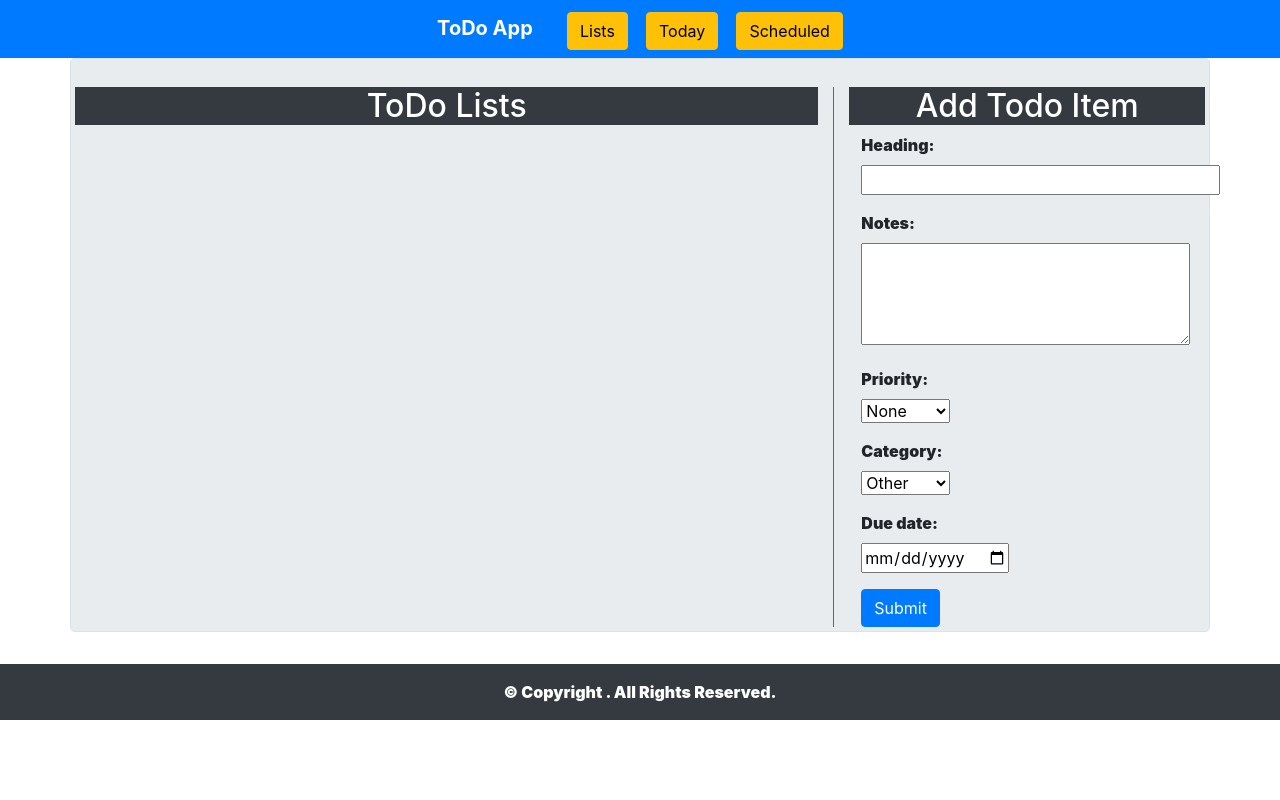
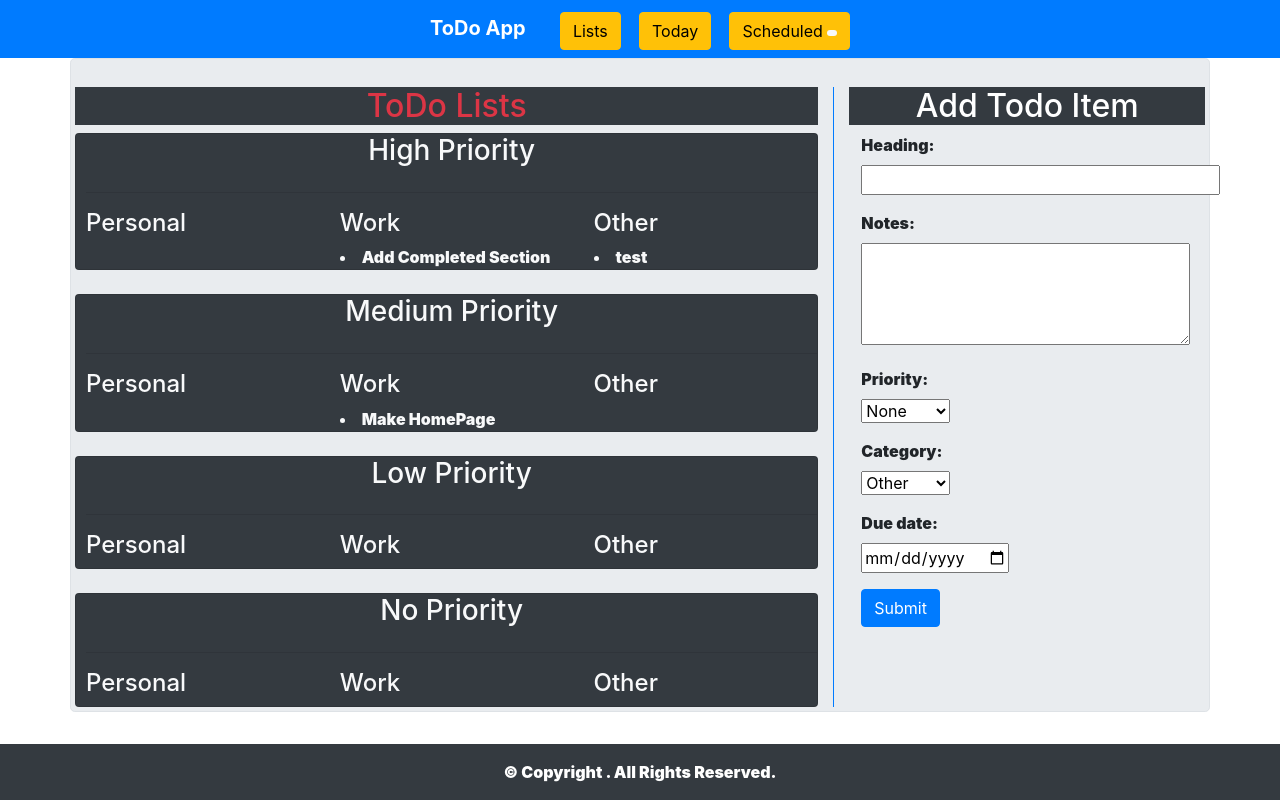
Before and after one commit to crypticani/To-Do-App, a Django app: page / in a window 1280 px wide. Run offline with Django 3.2, Linux system fonts and the light colour scheme; data comes from the database, SQL or seed files in the repository; both versions use the stored data as it was after the commit; some libraries are stand-ins or nearby versions.

Commit message:
created priority and category based list view

```diff
--- a/templates/base.html
+++ b/templates/base.html
@@ -4,10 +4,15 @@
     <head>
         <title>{{ page_title }}</title>
         <link rel="stylesheet" href="https://maxcdn.bootstrapcdn.com/bootstrap/4.0.0/css/bootstrap.min.css" integrity="sha384-Gn5384xqQ1aoWXA+058RXPxPg6fy4IWvTNh0E263XmFcJlSAwiGgFAW/dAiS6JXm" crossorigin="anonymous">
-    <script src="https://code.jquery.com/jquery-3.2.1.slim.min.js" integrity="sha384-KJ3o2DKtIkvYIK3UENzmM7KCkRr/rE9/Qpg6aAZGJwFDMVNA/GpGFF93hXpG5KkN" crossorigin="anonymous"></script>
-    <script src="https://cdnjs.cloudflare.com/ajax/libs/popper.js/1.12.9/umd/popper.min.js" integrity="sha384-ApNbgh9B+Y1QKtv3Rn7W3mgPxhU9K/ScQsAP7hUibX39j7fakFPskvXusvfa0b4Q" crossorigin="anonymous"></script>
-    <script src="https://maxcdn.bootstrapcdn.com/bootstrap/4.0.0/js/bootstrap.min.js" integrity="sha384-JZR6Spejh4U02d8jOt6vLEHfe/JQGiRRSQQxSfFWpi1MquVdAyjUar5+76PVCmYl" crossorigin="anonymous"></script>
-      <link rel="stylesheet" href="https://use.fontawesome.com/releases/v5.12.1/css/all.css" crossorigin="anonymous">
+        <script src="https://code.jquery.com/jquery-3.2.1.slim.min.js" integrity="sha384-KJ3o2DKtIkvYIK3UENzmM7KCkRr/rE9/Qpg6aAZGJwFDMVNA/GpGFF93hXpG5KkN" crossorigin="anonymous"></script>
+        <script src="https://cdnjs.cloudflare.com/ajax/libs/popper.js/1.12.9/umd/popper.min.js" integrity="sha384-ApNbgh9B+Y1QKtv3Rn7W3mgPxhU9K/ScQsAP7hUibX39j7fakFPskvXusvfa0b4Q" crossorigin="anonymous"></script>
+        <script src="https://maxcdn.bootstrapcdn.com/bootstrap/4.0.0/js/bootstrap.min.js" integrity="sha384-JZR6Spejh4U02d8jOt6vLEHfe/JQGiRRSQQxSfFWpi1MquVdAyjUar5+76PVCmYl" crossorigin="anonymous"></script>
+        <link rel="stylesheet" href="https://use.fontawesome.com/releases/v5.12.1/css/all.css" crossorigin="anonymous">
+        <style>
+            h1, h2, h3, h4, h5, h6{
+                align: center;
+            }
+        </style>
 </head>
 <body class="position-relative">
     <nav class="navbar navbar-expand-lg navbar-light bg-primary">
@@ -29,7 +34,11 @@
     </div>
     <div class="btn btn-warning " style="margin-left: 15px;">
         <a href="/scheduled" class="ticket">
-            <div style="color: black;">Scheduled</div>
+            <div style="color: black;">Scheduled
+                <span class="badge badge-light">
+
+                </span>
+            </div>
         </a>
     </div>
     </div>
--- a/templates/lists.html
+++ b/templates/lists.html
@@ -2,8 +2,126 @@
 {% block content %}
 <div class="row">
 <div class="col-md-8">
-    <h2 class="bg-dark text-white" align="center">ToDo Lists</h2>
-
+    <h2 class="bg-dark text-danger" align="center">ToDo Lists</h2>
+    <div class="card bg-dark text-light" style="padding-left:10px;">
+        <h3 align="center">High Priority</h3><hr>
+        <div class="row">
+            <div class="col-md-4">
+                <h4>Personal</h4>
+                {% for mylist in lists %}
+                    {% if mylist.priority == "High" and mylist.category == "Personal" and mylist.Done == False %}
+                      <li>{{ mylist.heading }} </li>
+                    {% endif %}
+                {% endfor %}
+            </div>
+            <div class="col-md-4">
+                <h4>Work</h4>
+                {% for mylist in lists %}
+                    {% if mylist.priority == "High" and mylist.category == "Work" and mylist.done == False %}
+                      <li>{{ mylist.heading }} </li>
+                    {% endif %}
+                {% endfor %}
+            </div>
+            <div class="col-md-4">
+                <h4>Other</h4>
+                {% for mylist in lists %}
+                    {% if mylist.priority == "High" and mylist.category == "Other" and mylist.done == False %}
+                      <li>{{ mylist.heading }} </li>
+                    {% endif %}
+                {% endfor %}
+            </div>
+        </div>
+    </div>
+<br>
+    <div class="card bg-dark text-light" style="padding-left:10px;">
+        <h3 align="center">Medium Priority</h3><hr>
+        <div class="row">
+            <div class="col-md-4">
+                <h4>Personal</h4>
+                {% for mylist in lists %}
+                    {% if mylist.priority == "Medium" and mylist.category == "Personal" and mylist.done == False %}
+                      <li>{{ mylist.heading }} </li>
+                    {% endif %}
+                {% endfor %}
+            </div>
+            <div class="col-md-4">
+                <h4>Work</h4>
+                {% for mylist in lists %}
+                    {% if mylist.priority == "Medium" and mylist.category == "Work" and mylist.done == False %}
+                      <li>{{ mylist.heading }} </li>
+                    {% endif %}
+                {% endfor %}
+            </div>
+            <div class="col-md-4">
+                <h4>Other</h4>
+                {% for mylist in lists %}
+                    {% if mylist.priority == "Medium" and mylist.category == "Other" and mylist.done == False %}
+                      <li>{{ mylist.heading }} </li>
+                    {% endif %}
+                {% endfor %}
+            </div>
+        </div>
+    </div>
+<br>
+    <div class="card bg-dark text-light" style="padding-left:10px;">
+        <h3 align="center">Low Priority</h3><hr>
+        <div class="row">
+            <div class="col-md-4">
+                <h4>Personal</h4>
+                {% for mylist in lists %}
+                    {% if mylist.priority == "Low" and mylist.category == "Personal" and mylist.done == False %}
+                      <li>{{ mylist.heading }} </li>
+                    {% endif %}
+                {% endfor %}
+            </div>
+            <div class="col-md-4">
+                <h4>Work</h4>
+                {% for mylist in lists %}
+                    {% if mylist.priority == "Low" and mylist.category == "Work" and mylist.done == False %}
+                      <li>{{ mylist.heading }} </li>
+                    {% endif %}
+                {% endfor %}
+            </div>
+            <div class="col-md-4">
+                <h4>Other</h4>
+                {% for mylist in lists %}
+                    {% if mylist.priority == "Low" and mylist.category == "Other" and mylist.done == False %}
+                      <li>{{ mylist.heading }} </li>
+                    {% endif %}
+                {% endfor %}
+            </div>
+        </div>
+    </div>
+<br>
+    <div class="card bg-dark text-light" style="padding-left:10px;">
+        <h3 align="center">No Priority</h3><hr>
+        <div class="row">
+            <div class="col-md-4">
+                <h4>Personal</h4>
+                {% for mylist in lists %}
+                    {% if mylist.priority == "None" and mylist.category == "Personal" and mylist.done == False %}
+                      <li>{{ mylist.heading }} </li>
+                    {% endif %}
+                {% endfor %}
+            </div>
+            <div class="col-md-4">
+                <h4>Work</h4>
+                {% for mylist in lists %}
+                    {% if mylist.priority == "None" and mylist.category == "Work" and mylist.done == False %}
+                      <li>{{ mylist.heading }} </li>
+                    {% endif %}
+                {% endfor %}
+            </div>
+            <div class="col-md-4">
+                <h4>Other</h4>
+                {% for mylist in lists %}
+                    {% if mylist.priority == "None" and mylist.category == "Other" and mylist.done == False %}
+                      <li>{{ mylist.heading }} </li>
+                    {% endif %}
+                {% endfor %}
+            </div>
+        </div>
+    </div>
 </div>
 <div class="col-md-4 border-left border-primary">
     <h2 class="bg-dark text-white" align="center">Add Todo Item</h2>
```
Also changed, not shown: todoapp/admin.py (+6 -2 lines), db.sqlite3.
